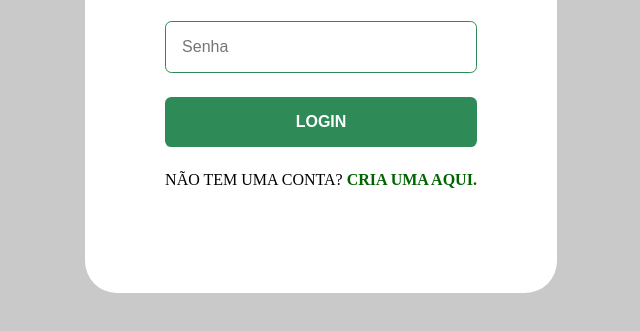
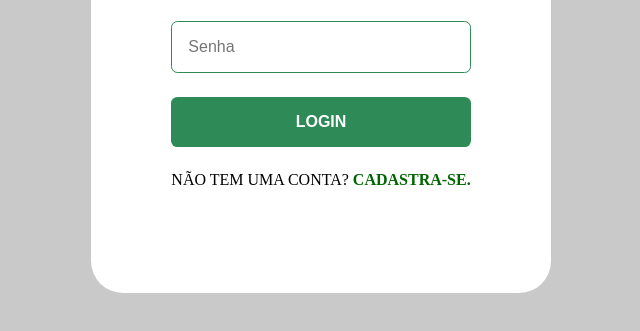
Before and after one commit to FelipeFidalgo19/chat_time, a website: page public/index.html in a window 1280 px wide. Shown: the part 373-704 px from the top of the page, without its empty margins (319-959 px from the left). Drawn offline with nearby package versions, Linux system fonts and the light colour scheme.

Commit message:
Ajuste layout

```diff
--- a/public/index.html
+++ b/public/index.html
@@ -53,7 +53,7 @@
             <input type="password" placeholder="Senha" name="password" id="password" class="password" />
             <button type="submit" class="submit" onclick="Login()">Login</button>
             <span>
-                <p>Não tem uma conta? <a href="./cadastro.html">Cria uma aqui.</a></p>
+                <p>Não tem uma conta? <a href="./cadastro.html">Cadastra-se.</a></p>
             </span>
             <h3 class="text">
                 <p class="p"></p>
```
Also changed, not shown: public/cadastro.html (+1 -1 lines).
